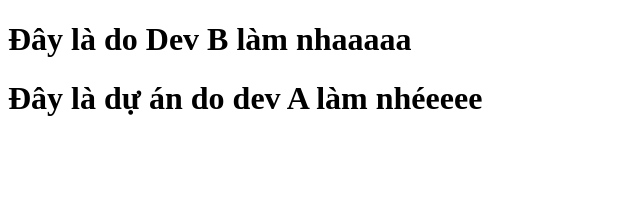
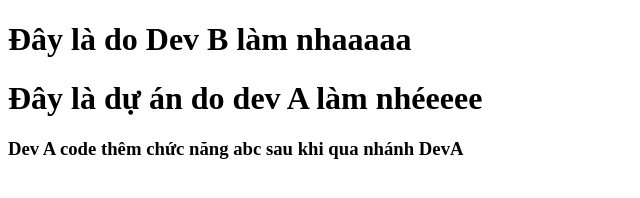
Before and after one commit to PhuscPhusc/dotnet05_project_training_git, a plain HTML site: page index.html in a window 1280 px wide. Shown: the whole page, without its empty margins (0-640 px from the left). Drawn offline with Linux system fonts and the light colour scheme.

Commit message:
version Dev A code trên nhánh DevA

```diff
--- a/index.html
+++ b/index.html
@@ -8,5 +8,6 @@
 <body>
     <h1>Đây là do Dev B làm nhaaaaa</h1>
     <h1>Đây là dự án do dev A làm nhéeeee</h1>
+    <h3>Dev A code thêm chức năng abc sau khi qua nhánh DevA</h3>
 </body>
 </html>
```
